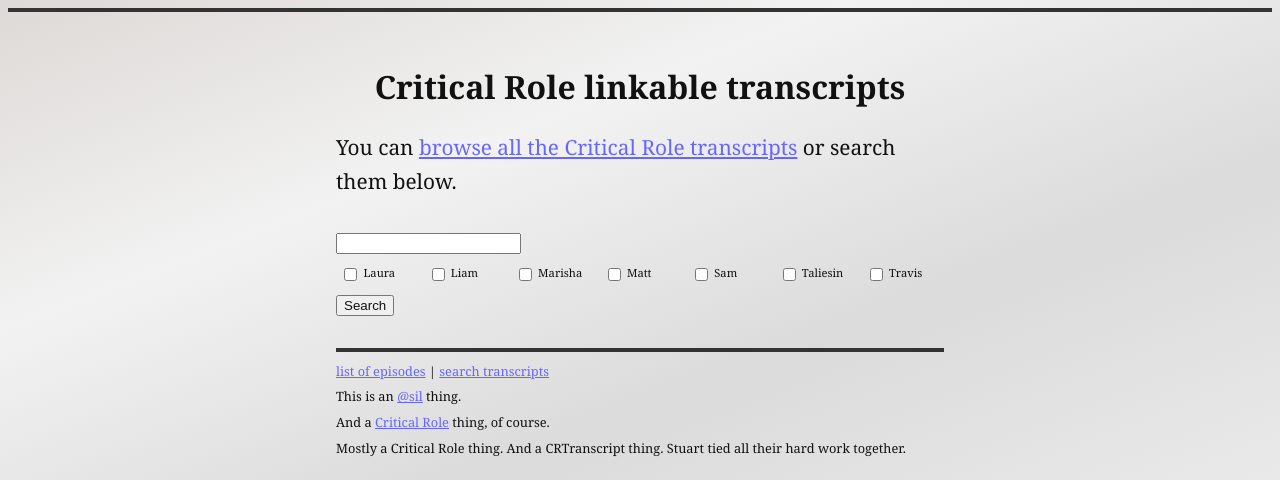
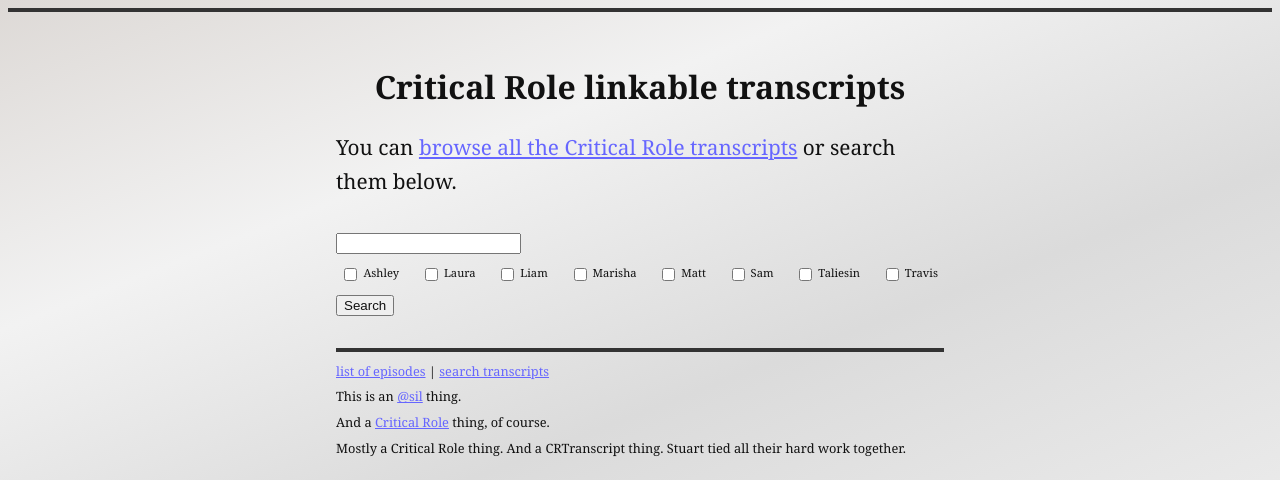
Before and after one commit to stuartlangridge/crtrsrch, a PHP site: page / in a window 1280 px wide. Shown: the top 480 px of the page. Run offline with PHP 8.4, Linux system fonts and the light colour scheme.

Commit message:
oops. Add Ashley as a tickable person

```diff
--- a/index.php
+++ b/index.php
@@ -17,10 +17,14 @@
     }
     ?>">
     <ul>
+        <li><label><input type="checkbox" name="ASHLEY"
+        <?php
+        if (isset($_GET["ASHLEY"])) { echo " checked"; }
+        ?>> Ashley</label></li>
         <li><label><input type="checkbox" name="LAURA"
-            <?php
-            if (isset($_GET["LAURA"])) { echo " checked"; }
-            ?>> Laura</label></li>
+        <?php
+        if (isset($_GET["LAURA"])) { echo " checked"; }
+        ?>> Laura</label></li>
         <li><label><input type="checkbox" name="LIAM"
         <?php
         if (isset($_GET["LIAM"])) { echo " checked"; }
--- a/query.php
+++ b/query.php
@@ -13,6 +13,7 @@ function query($q) {
         where f.indexed_text match :q
 SQL;
     $speakers = [];
+    if (isset($_GET["ASHLEY"])) { $speakers[] = "ASHLEY"; }
     if (isset($_GET["LAURA"])) { $speakers[] = "LAURA"; }
     if (isset($_GET["LIAM"])) { $speakers[] = "LIAM"; }
     if (isset($_GET["MARISHA"])) { $speakers[] = "MARISHA"; }
--- a/style.css
+++ b/style.css
@@ -104,7 +104,7 @@ form ul {
     margin: 1em 0;
     padding: 0;
     grid-gap: 5px;
-    grid-template-columns: repeat(7, 1fr);
+    grid-template-columns: repeat(8, 1fr);
 }
 form li {
     margin: 0;
```
Also changed, not shown: 1 other file.
